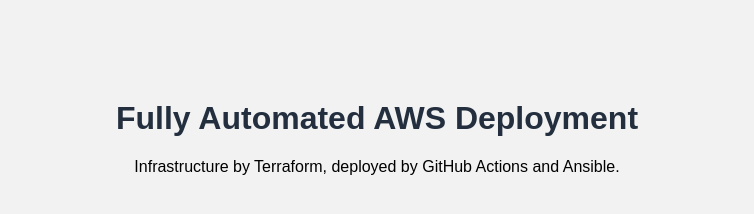
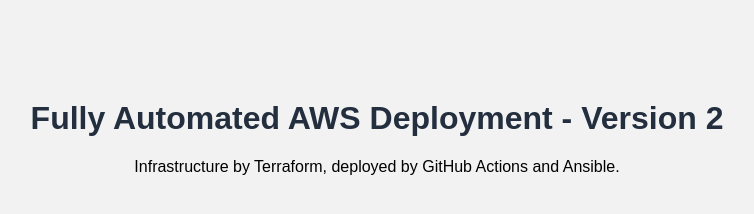
Before and after one commit to karthica17/aws-terraform-ansible-project, a plain HTML site: page website/index.html in a window 1280 px wide. Shown: the whole page, without its empty margins (263-1017 px from the left). Drawn offline with Linux system fonts and the light colour scheme.

Commit message:
Update website to version 2

```diff
--- a/website/index.html
+++ b/website/index.html
@@ -5,7 +5,7 @@
   <link rel="stylesheet" href="style.css">
 </head>
 <body>
-  <h1>Fully Automated AWS Deployment</h1>
+  <h1>Fully Automated AWS Deployment - Version 2</h1>
   <p>Infrastructure by Terraform, deployed by GitHub Actions and Ansible.</p>
 </body>
 </html>
```
